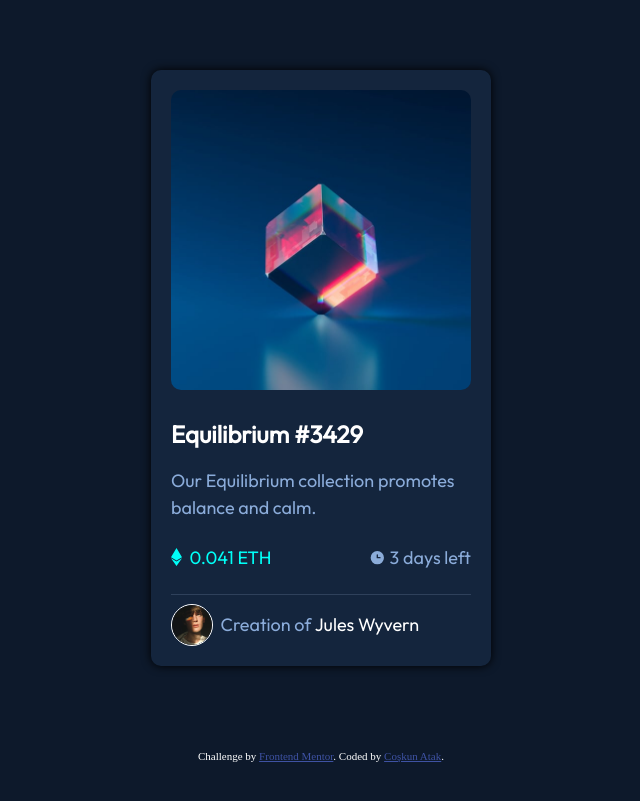
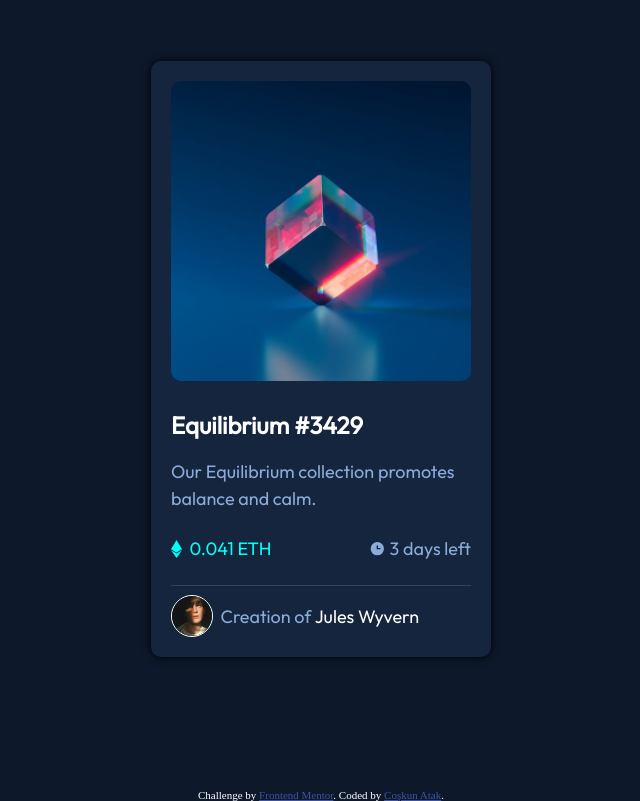
Before and after one commit to Coskntkk/Frontend-Mentor-NFT-preview-card-component-solution, a plain HTML site: page index.html in a window 1280 px wide. Shown: the whole page, without its empty margins (319-959 px from the left). Drawn offline with Linux system fonts and the light colour scheme.

Commit message:
accessibility

```diff
--- a/index.html
+++ b/index.html
@@ -16,7 +16,7 @@
   <link rel="stylesheet" href="styles.css">
 </head>
 <body>
-  <div class="main">
+  <main class="main">
     <div class="card">
       <div class="topimage">
         <img src="./images/image-equilibrium.jpg" alt="etherium" class="banner">
@@ -45,10 +45,10 @@
         <span>Creation of <span class="name">Jules Wyvern</span></span>
       </div>
     </div>
-  </div>
-  <div class="attribution">
+  </main>
+  <footer class="attribution">
     Challenge by <a href="https://www.frontendmentor.io?ref=challenge" target="_blank">Frontend Mentor</a>.
     Coded by <a href="#">Coşkun Atak</a>.
-  </div>
+  </footer>
 </body>
 </html>
--- a/styles.css
+++ b/styles.css
@@ -1,8 +1,14 @@
-html, body {
+html,
+body {
     height: 100%;
     width: 100%;
 }
 body {
+    justify-content: center;
+    align-items: center;
+    display: flex;
+    height: 95vh;
+    flex-direction: column;
     margin: 0;
     padding: 0;
     background-color: hsl(217, 54%, 11%);
@@ -12,12 +18,12 @@ body {
     display: flex;
     justify-content: center;
     align-items: center;
-    font-family: 'Outfit', sans-serif;
+    font-family: "Outfit", sans-serif;
     height: 90%;
+    min-height: 100vh;
 }
 .card {
     background-color: hsl(216, 50%, 16%);
-    margin-top: 15px;
     padding: 20px;
     border-radius: 10px;
     width: 300px;
@@ -53,7 +59,7 @@ body {
 .hover {
     width: 100%;
     background-color: hsl(178, 100%, 50%);
-    opacity: 0.8;
+    opacity: 0.7;
     position: absolute;
     top: 0;
     height: 100%;
```
